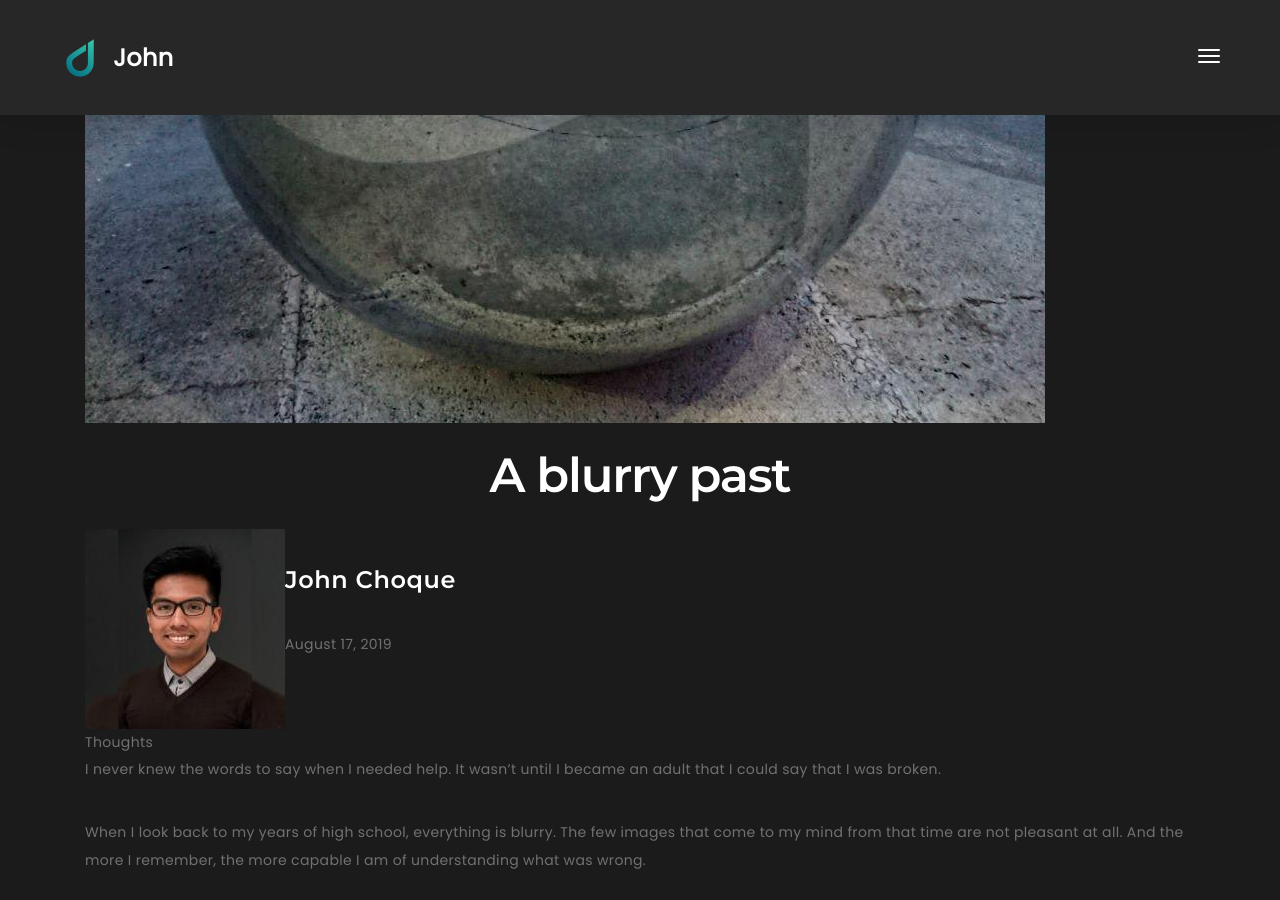
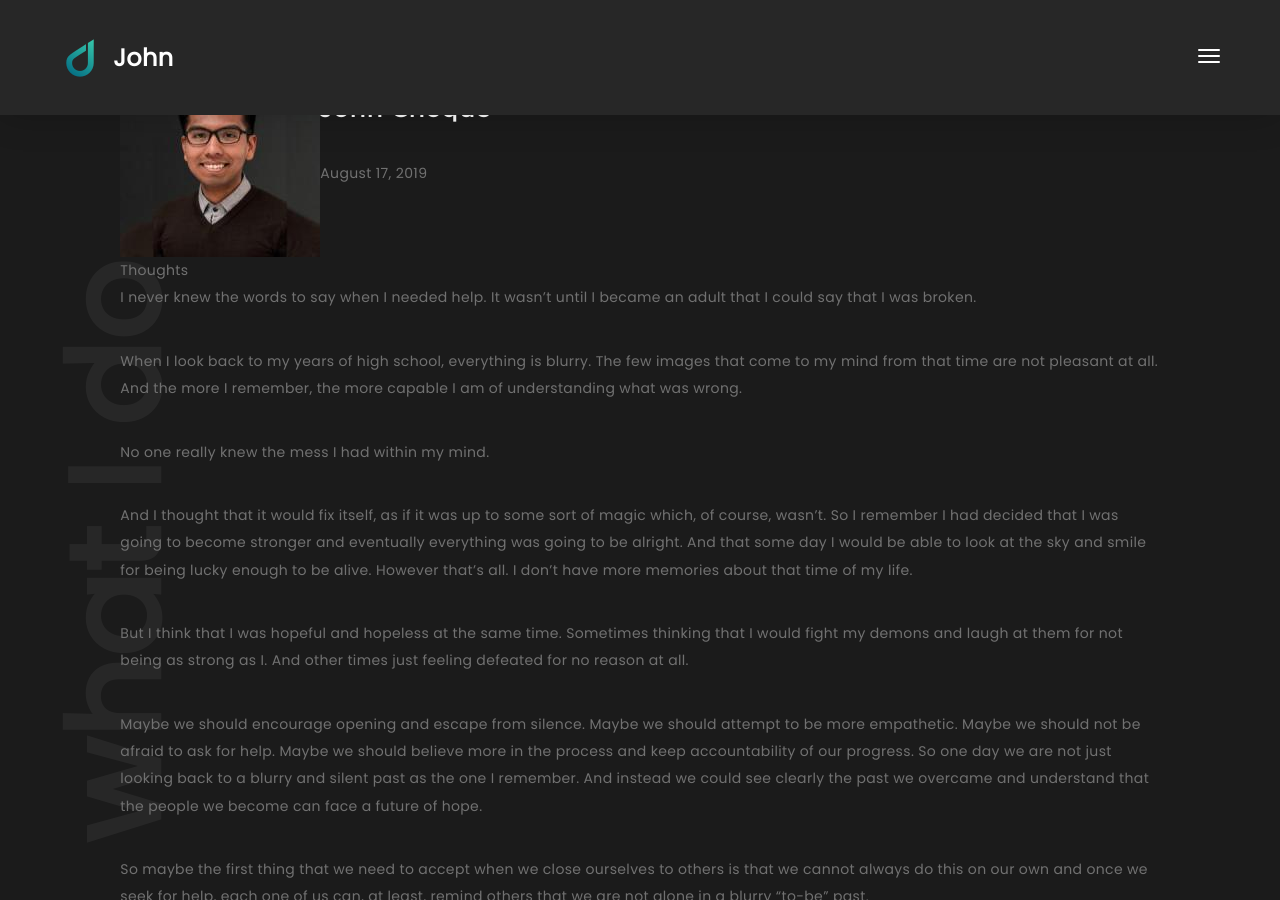
Before and after one commit to thethoughtfulmillennial/thethoughtfulmillennial.github.io, a Jekyll site: the page built from _posts/2019-08-17-a-blurry-past.md, in a window 1280 px wide and 900 px high, scrolled down 537 px. Built offline with Jekyll 4.4.1, drawn with Linux system fonts in a browser that asks for light colours; nearby versions of some CDN libraries; some web fonts are replaced; library files that are not in the unit come from our copies.

Commit message:
Updating footer and post.

```diff
--- a/_includes/footer.html
+++ b/_includes/footer.html
@@ -1,9 +1,9 @@
 <!-- Footer start -->
 <footer class="footer">
 	<div class="container text-center">
-		<div class="row ">
-			<div class="col-md-12 text-white my-4 text-center text-md-left ">
-				<div class="py-2 social-list">
+		<div class="row">
+			<div class="col-md-12 text-white my-4">
+				<div class="py-2 social-list d-flex justify-content-center">
 					<a target="_blank" class="icon ion-social-facebook" href="https://www.facebook.com/{{ site.facebook_username }}"></a>
 					<a target="_blank" class="icon ion-social-twitter" href="https://twitter.com/{{ site.twitter_username }}"></a>
 					<a target="_blank" class="icon ion-social-instagram" href="https://www.instagram.com/{{ site.instagram_username }}"></a>
--- a/_layouts/post.html
+++ b/_layouts/post.html
@@ -6,19 +6,47 @@
 
 <!-- Blog Detail Start -->
 
-<section class="blog-detail">
+
+<div class="" id="content">
+	<div id="page1" data-anchor="page1">
 		<div>
-		<div class="blog-detail-banner wow fadeIn container">
-			{% if page.banner_image %}
-				<img src="/assets/images/post/{{page.banner_image}}" alt="{% if page.banner_image_alt %}{{ page.banner_image_alt }}{% else %}{{ page.title }}{% endif %}">
-			{% endif %}
+			<img class="section-bg half mask" src="/assets/images/post/{{ page.banner_image }}">
+			<div class="scrollable-content half">
+				<div class="vertical-centred">
+					<div class="boxed boxed-inner">
+						<div class="boxed">
+							<div class="container">
+								<div class="intro">
+									<div class="row">
+										<div class="col-md-8 col-lg-6">
+											<h1 class="display-4 text-white  wow fadeIn" data-wow-delay="0.1s">
+												{{page.title}}</h1>
+											<p></p>
 										</div>
-		<div class="blog-detail-contents wow fadeInUp container">
-			<h1 class="text-center">{{page.title}}</h1>
+									</div>
+								</div>
+							</div>
+						</div>
+					</div>
+				</div>
+			</div>
+		</div>
+	</div>
+	<div id="page2" data-anchor="page2" class="pp-scrollable section section-2">
+		<div class="scroll-wrap">
+			<div class="scrollable-content">
+				<div class="vertical-title text-white d-lg-block"><span>what I do</span></div>
+				<div class="vertical-centred">
+					<div class="boxed boxed-inner">
+						<div class="boxed">
+							<div class="container">
+								<div class="intro">
+									<div class="row">
 										<div class="blog-detail-about clearfix">
 											<div class="media pull-left">
 												<div class="media-left">
-						<img src="/assets/images/avatar.jpg" class="media-object" alt="avatar">
+													<img src="/assets/images/avatar.jpg" class="media-object"
+														alt="avatar">
 												</div>
 												<div class="media-body">
 													<h4 class="media-heading">{{site.author_name}}</h4>
@@ -32,6 +60,8 @@
 										<div class="blog-detail-content">
 											{{content}}
 										</div>
+									</div>
+
 									<div class="blog-detail-footer">
 										<div class="row">
 											<div class="col-md-12">
@@ -40,7 +70,8 @@
 														{% if page.tags.size > 0 %}
 														Tags: {% for tag in page.tags %}
 														<li>
-									<a class="tags" href="{{ site.baseurl }}/tags/index.html#{{ tag | cgi_escape }}">{{ tag }}</a>
+															<a class="tags"
+																href="{{ site.baseurl }}/tags/index.html#{{ tag | cgi_escape }}">{{ tag }}</a>
 														</li>
 														{% unless forloop.last %} {% endunless %}{% endfor %}
 
@@ -49,6 +80,9 @@
 												</div>
 											</div>
 										</div>
+
+									</div>
+
 									<div class="blog-detail-sib">
 										<div class="row">
 											{% if page.previous.url %}
@@ -73,9 +107,12 @@
 								</div>
 							</div>
 						</div>
-</section>
-
-<!-- Blog Detail End -->
+					</div>
+				</div>
+			</div>
+		</div>
+	</div>
+</div>
 
 <!-- Blog start -->
 
```
Also changed, not shown: other parts of _layouts/post.html (+2 -1 lines), projects.html (+17 -12 lines). Lines whose indentation alone changed are shown as unchanged.
